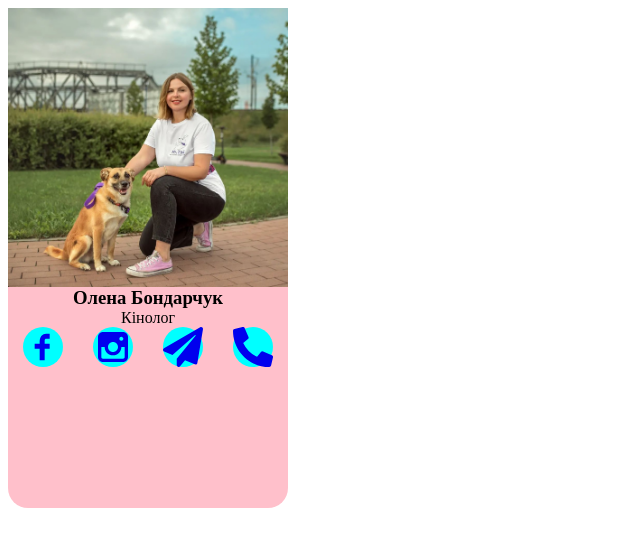
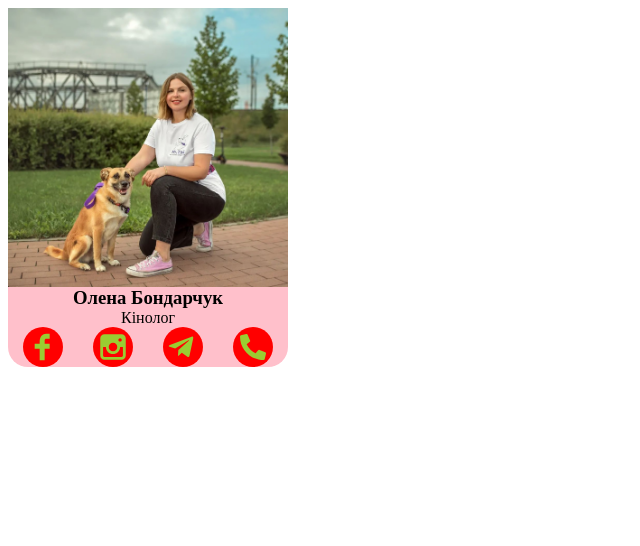
Before and after one commit to UserBRAvo99/test-react, a React (Create React App) app: page / in a window 1280 px wide. Shown: the top 546 px of the page, without its empty margins (0-640 px from the left). Built offline with nearby package versions, Linux system fonts and the light colour scheme.

Commit message:
soc link

```diff
--- a/src/IconComponent/IconComponent.jsx
+++ b/src/IconComponent/IconComponent.jsx
@@ -1,38 +1,30 @@
 import React from "react";
 import { styled } from "styled-components";
-import scss from "./iconComponent.module.scss";
 
 import { TiSocialFacebook, TiSocialInstagram } from "react-icons/ti";
-import { FaPaperPlane, FaPhoneAlt } from "react-icons/fa";
-
-const socLink = {
-  inst: "https://www.instagram.com/",
-  face: "https://www.facebook.com/",
-  tel: "+380632320670",
-  teleg: "https://web.telegram.org/",
-};
+import { FaPhoneAlt, FaTelegramPlane } from "react-icons/fa";
 
 export function IconComponent({ facebook, instagram, telegram, phone }) {
   return (
     <List>
       <Item>
         <Link href={facebook} target="blank" rel="noopener noreferrer">
-          <TiSocialFacebook className={scss.icon} />
+          <TiSocialFacebook />
         </Link>
       </Item>
       <Item>
         <Link href={instagram} target="blank" rel="noopener noreferrer">
-          <TiSocialInstagram className={scss.icon} />
+          <TiSocialInstagram />
         </Link>
       </Item>
       <Item>
         <Link href={telegram} target="blank" rel="noopener noreferrer">
-          <FaPaperPlane className={scss.icon} />
+          <FaTelegramPlane />
         </Link>
       </Item>
       <Item>
         <Link href={"tel:" + phone}>
-          <FaPhoneAlt className={scss.icon} />
+          <FaPhoneAlt />
         </Link>
       </Item>
     </List>
@@ -50,10 +42,72 @@ const Item = styled.li`
   display: block;
   width: 40px;
   height: 40px;
-  border-radius: 50%;
-  background-color: aqua;
+
+  a {
+    svg {
+      position: relative;
+      top: 50%;
+      left: 50%;
+      transform: translate(-50%, -50%);
+    }
+  }
+  /* iconFacebook */
+  &:nth-child(1) {
+    a {
+      svg {
+        width: 40px;
+        height: 40px;
+      }
+    }
+  }
+  /* iconInstagram */
+  &:nth-child(2) {
+    a {
+      svg {
+        width: 34px;
+        height: 34px;
+      }
+    }
+  }
+  /* iconTelegram */
+  &:nth-child(3) {
+    a {
+      svg {
+        position: relative;
+        top: 50%;
+        left: 45%;
+        transform: translate(-50%, -50%);
+
+        width: 28px;
+        height: 28px;
+      }
+    }
+  }
+  /* iconPhone */
+  &:nth-child(4) {
+    a {
+      svg {
+        width: 26px;
+        height: 26px;
+      }
+    }
+  }
 `;
 
 const Link = styled.a`
   display: block;
+  border-radius: 50%;
+  position: absolute;
+  width: 40px;
+  height: 40px;
+  cursor: pointer;
+
+  background: red;
+  color: yellowgreen;
+
+  &:hover,
+  &:focus {
+    background-color: firebrick;
+    color: white;
+  }
 `;
--- a/src/IconComponent/iconComponent.module.scss
+++ /dev/null
@@ -1,4 +0,0 @@
-.icon {
-  width: 40px;
-  height: 40px;
-}
--- a/src/IconComponent/index.js
+++ /dev/null
@@ -1,3 +0,0 @@
-import { IconComponent } from "./IconComponent";
-
-export { IconComponent };
--- a/src/UserComponent/styledUserComponent.jsx
+++ b/src/UserComponent/styledUserComponent.jsx
@@ -1,5 +1,5 @@
 import { styled } from "styled-components";
-import { IconComponent } from "../IconComponent";
+import { IconComponent } from "../IconComponent/IconComponent";
 
 import cynologists from "../Data/data";
 
@@ -35,7 +35,7 @@ export default UserComponent;
 const Section = styled.section`
   display: flex;
   width: 280px;
-  min-height: 500px;
+  min-height: 100px;
   flex-direction: column;
   align-items: center;
   background-color: pink;
```
